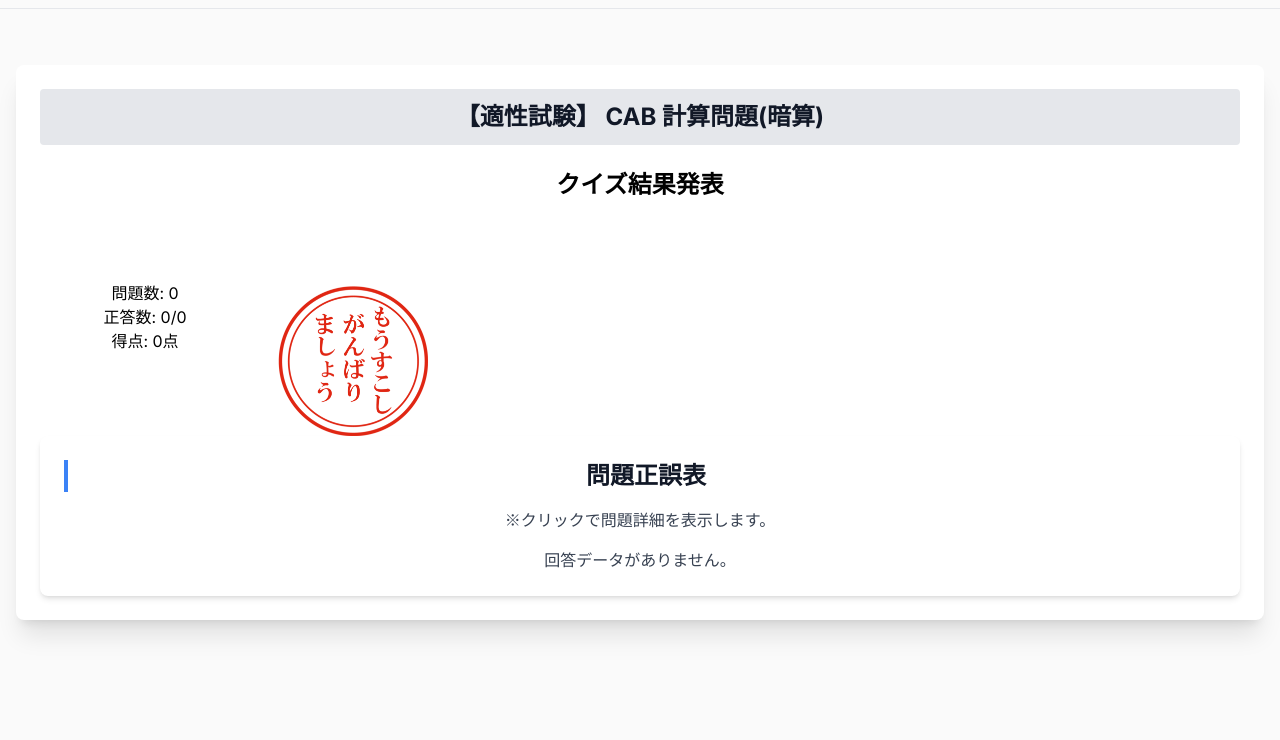
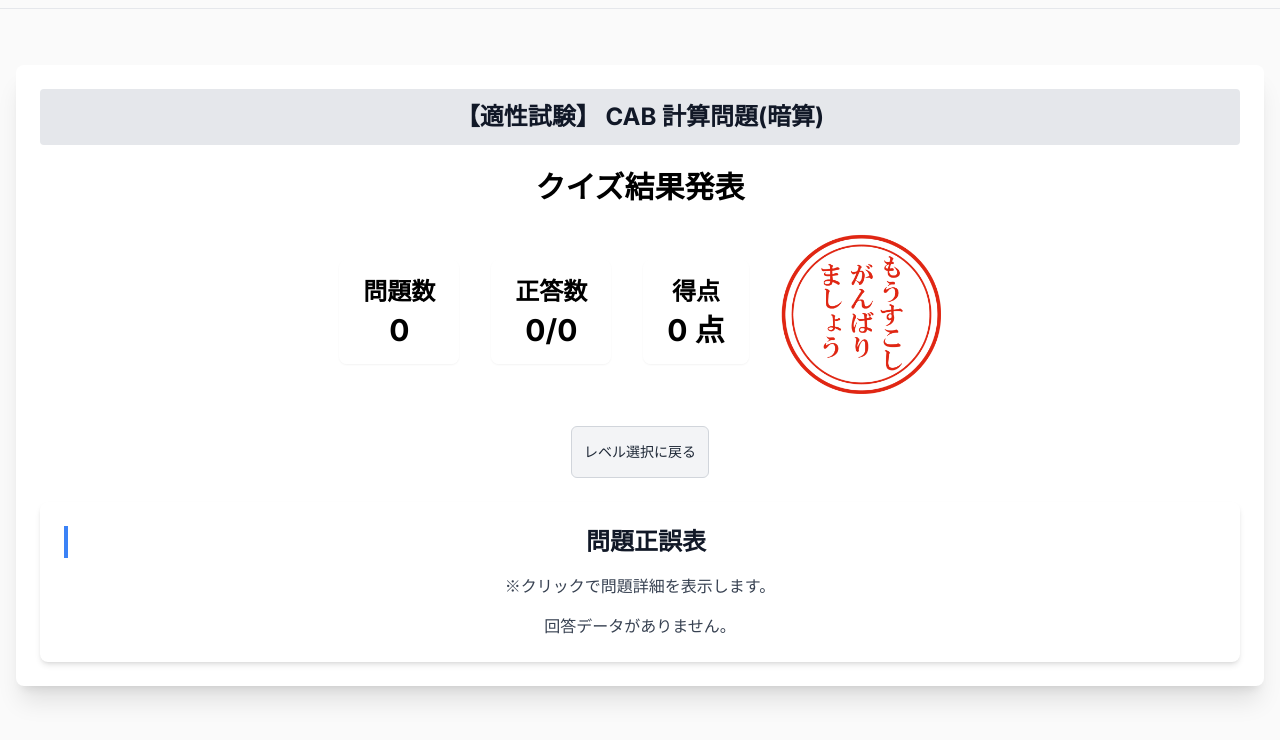
Before and after one commit to itc-s24006/cab-app-project, a Next.js app: page /result in a window 1280 px wide. Shown: the top 740 px of the page. Built offline with nearby package versions, Linux system fonts and the light colour scheme.

Commit message:
完成！ READMEページ説明追加

```diff
--- /dev/null
+++ b/app/result/page.module.css
@@ -0,0 +1,76 @@
+.header {
+  @apply mb-8;
+}
+
+.statsContainer {
+  @apply w-full max-w-3xl mx-auto flex flex-col sm:flex-row items-center justify-center gap-8 mt-6 text-center;
+}
+
+.statCard {
+  @apply flex-none px-6 py-4 bg-white/60 dark:bg-gray-800/60 rounded-lg shadow-sm;
+}
+
+.statTitle {
+  @apply text-2xl font-semibold;
+}
+
+.statValue {
+  @apply text-3xl font-bold mt-1;
+}
+
+.imageWrap {
+  @apply flex-none;
+}
+
+.resultsCard {
+  @apply bg-white dark:bg-gray-800 p-6 rounded-lg shadow-md;
+}
+
+.resultsHeader {
+  @apply text-2xl font-bold border-l-4 border-blue-500 pl-2 mb-4 text-gray-900 dark:text-white;
+}
+
+.questionList {
+  @apply mt-4 text-gray-700 dark:text-gray-300 flex flex-col items-center;
+}
+
+.questionItem {
+  @apply mb-4 w-full max-w-3xl mx-auto;
+}
+
+.toggleButton {
+  @apply w-full text-left flex items-center justify-between gap-4 p-4 rounded-lg hover:bg-gray-50 dark:hover:bg-gray-700 transition;
+  cursor: pointer;
+}
+
+.questionText {
+  @apply font-medium text-lg leading-tight truncate;
+}
+
+.resultBadge {
+  @apply ml-4 text-lg font-semibold;
+}
+
+.detailPanel {
+  @apply mt-3 p-5 bg-gray-50 dark:bg-gray-700 rounded-lg text-center shadow-sm;
+}
+
+.questionLabel {
+  @apply font-semibold;
+}
+
+.answerTextCorrect {
+  @apply text-green-600 ml-2;
+}
+
+.answerTextWrong {
+  @apply text-red-600 ml-2;
+}
+
+.backButton {
+  @apply mx-auto mb-6 px-3 py-1 text-sm rounded-md inline-block w-fit;
+  @apply bg-gray-100 dark:bg-gray-700 text-gray-800 dark:text-gray-100;
+  @apply hover:bg-gray-200 dark:hover:bg-gray-600;
+  cursor: pointer;
+  text-align: center;
+}
--- a/app/result/page.tsx
+++ b/app/result/page.tsx
@@ -3,6 +3,8 @@
 import Image from "next/image";
 import { useState, useEffect } from "react";
 import type { Quiz } from "@/lib/microcms";
+import { BackButton } from "@/components/Button/page";
+import styles from "./page.module.css";
 
 const QUIZ_DATA_KEY = "quiz_data";
 const ANSWERS_KEY = "answers_data";
@@ -20,13 +22,14 @@ export default function ResultPage() {
   const [newAnswers, setNewAnswers] = useState<string[]>([]);
   const [quizResults, setQuizResults] = useState<ResultItem[]>([]); // 結果格納用
   const [isLoading, setIsLoading] = useState(true);
+  // 展開状態
+  const [expanded, setExpanded] = useState<Record<number, boolean>>({});
 
   useEffect(() => {
     try {
       // ローカルストレージから取得
       const quizzesJson = localStorage.getItem(QUIZ_DATA_KEY);
       const answersJson = localStorage.getItem(ANSWERS_KEY);
-      // console.log("ResultPage側:" + quizzesJson);
 
       if (answersJson && quizzesJson) {
         const quizzesArray: Quiz[] = JSON.parse(quizzesJson);
@@ -56,9 +59,6 @@ export default function ResultPage() {
           }
         );
         setQuizResults(result);
-
-        // データ読みだしたらローカルストレージから削除
-        // localStorage.removeItem(QUIZ_DATA_KEY);
       }
     } catch (error) {
       console.error("ローカルストレージからの読み込みに失敗しました:", error);
@@ -89,40 +89,108 @@ export default function ResultPage() {
       ? { src: "/nice.png", alt: "よくできました" }
       : { src: "/notbad.png", alt: "もうすこしがんばりましょう" };
 
+  // 展開トグル
+  const toggleExpand = (index: number) => {
+    setExpanded((prev) => ({ ...prev, [index]: !prev[index] }));
+  };
+
   return (
     <>
-      <div>
-        <h2 className="text-2xl font-bold">クイズ結果発表</h2>
-        <div className="w-full max-w-md flex gap-7 mt-20">
-          <div className="flex-1">
-            問題数: {totalQuestions}
-            <br /> 正答数: {correctCount}/{totalQuestions}
-            <br /> 得点: {score}点
+      <div className={styles.header}>
+        <h2 className="text-3xl font-extrabold mb-6 text-center">
+          クイズ結果発表
+        </h2>
+
+        {/* 統計エリア */}
+        <div className={styles.statsContainer}>
+          <div className={styles.statCard}>
+            <div className={styles.statTitle}>問題数</div>
+            <div className={styles.statValue}>{totalQuestions}</div>
           </div>
-          <div className="flex-1">
+
+          <div className={styles.statCard}>
+            <div className={styles.statTitle}>正答数</div>
+            <div className={styles.statValue}>
+              {correctCount}/{totalQuestions}
+            </div>
+          </div>
+
+          <div className={styles.statCard}>
+            <div className={styles.statTitle}>得点</div>
+            <div className={styles.statValue}>{score} 点</div>
+          </div>
+
+          <div className={styles.imageWrap}>
             <Image
               src={resultImage.src}
               alt={resultImage.alt}
-              width={150}
-              height={150}
+              width={160}
+              height={160}
             />
           </div>
         </div>
       </div>
-      <div className="bg-white dark:bg-gray-800 p-6 rounded-lg shadow-md">
-        <h2 className="text-2xl font-bold border-l-4 border-blue-500 pl-2 mb-4 text-gray-900 dark:text-white">
-          問題正誤表
-        </h2>
-        <p className="text-gray-700 dark:text-gray-300">
+
+      <BackButton className={styles.backButton} />
+
+      <div className={styles.resultsCard}>
+        <h3 className={styles.resultsHeader}>問題正誤表</h3>
+        <p className="text-gray-700 dark:text-gray-300 mb-4">
           ※クリックで問題詳細を表示します。
         </p>
+
         {quizResults.length > 0 ? (
-          <ul className="mt-4 text-gray-700 dark:text-gray-300">
-            {quizResults.map((quiz, index) => (
-              <li key={index} className="mb-2">
-                第{index + 1}問: {quiz.question}
-              </li>
-            ))}
+          <ul className={styles.questionList}>
+            {quizResults.map((quiz, index) => {
+              const isOpen = !!expanded[index];
+              return (
+                <li key={index} className={styles.questionItem}>
+                  <button
+                    type="button"
+                    onClick={() => toggleExpand(index)}
+                    className={styles.toggleButton}
+                  >
+                    <span className={styles.questionText}>
+                      第{index + 1}問: {quiz.question}
+                    </span>
+                    <span
+                      className={`${styles.resultBadge} ${
+                        quiz.isCorrect ? "text-green-600" : "text-red-600"
+                      }`}
+                    >
+                      {quiz.isCorrect ? "✅ 正解" : "❌ 不正解"}
+                    </span>
+                  </button>
+
+                  {isOpen && (
+                    <div className={styles.detailPanel}>
+                      <p className="mb-3 text-lg">
+                        <span className={styles.questionLabel}>問題文：</span>{" "}
+                        {quiz.question}
+                      </p>
+                      <p className="mb-2 text-lg">
+                        <span className={styles.questionLabel}>
+                          あなたの回答：
+                        </span>
+                        <span
+                          className={
+                            quiz.isCorrect
+                              ? styles.answerTextCorrect
+                              : styles.answerTextWrong
+                          }
+                        >
+                          {quiz.selectedAnswer ?? "未選択"}
+                        </span>
+                      </p>
+                      <p className="text-lg">
+                        <span className={styles.questionLabel}>正答：</span>
+                        <span className="ml-2">{quiz.correctAnswer}</span>
+                      </p>
+                    </div>
+                  )}
+                </li>
+              );
+            })}
           </ul>
         ) : (
           <p className="mt-4 text-gray-700 dark:text-gray-300">
```
Also changed, not shown: 1 other file (tests, documents, lock files or other folders).
